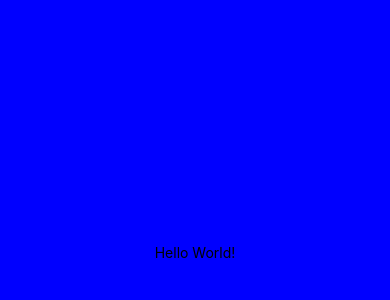
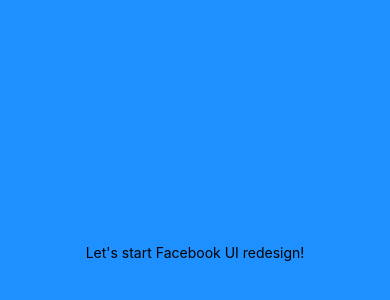
Before and after one commit to superunicorns/facebook-ui, a React Native app: screen / in a window 390 px wide. Shown: the part 170-470 px from the top of the page. Built offline with nearby package versions, Linux system fonts and the light colour scheme.

Commit message:
Add typescript support

```diff
--- a/App.js
+++ b/App.tsx
@@ -4,7 +4,7 @@
 export default function App() {
   return (
     <View style={styles.container}>
-      <Text>Hello World!</Text>
+      <Text>Let's start Facebook UI redesign!</Text>
       <StatusBar style="auto" />
     </View>
   );
@@ -13,7 +13,7 @@
 const styles = StyleSheet.create({
   container: {
     flex: 1,
-    backgroundColor: 'blue',
+    backgroundColor: "dodgerblue",
     alignItems: 'center',
     justifyContent: 'center',
   },
--- a/package.json
+++ b/package.json
@@ -1,7 +1,7 @@
 {
   "name": "facebook-ui",
   "version": "1.0.0",
-  "main": "index.js",
+  "main": "index.ts",
   "scripts": {
     "start": "expo start",
     "android": "expo start --android",
@@ -15,7 +15,9 @@
     "react-native": "0.76.7"
   },
   "devDependencies": {
-    "@babel/core": "^7.20.0"
+    "@babel/core": "^7.25.2",
+    "@types/react": "~18.3.12",
+    "typescript": "^5.3.3"
   },
   "private": true
 }
--- /dev/null
+++ b/tsconfig.json
@@ -0,0 +1,6 @@
+{
+  "extends": "expo/tsconfig.base",
+  "compilerOptions": {
+    "strict": true
+  }
+}
```
Also changed, not shown: index.ts (renamed from index.js), 1 other file (tests, documents, lock files or other folders).
